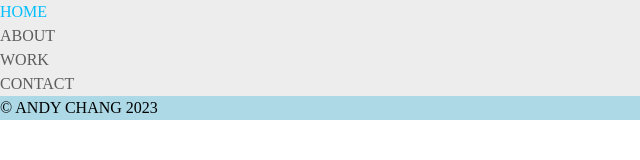
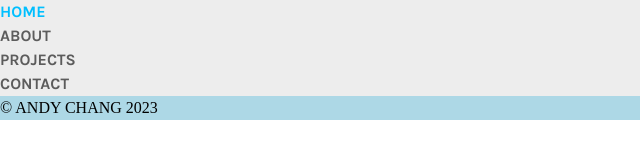
Before and after one commit to andychangdev/AndyChang_T1A2, a plain HTML site: page index.html in a window 1280 px wide. Shown: the full height of the page, 0-640 px from the left. Drawn offline with nearby package versions, Linux system fonts and the light colour scheme; files that its build step writes are made by us from their sources.

Commit message:
Updated readme and font face

```diff
--- a/index.html
+++ b/index.html
@@ -12,7 +12,7 @@
         <ul>
           <li class="selected"><a href="./index.html">Home</a></li>
           <li><a href="./pages/about.html">About</a></li>
-          <li><a href="./pages/projects.html">Work</a></li>
+          <li><a href="./pages/projects.html">Projects</a></li>
           <li><a href="./pages/contact.html">Contact</a></li>
         </ul>
       </nav>
--- a/sass/base/_font-face.scss
+++ b/sass/base/_font-face.scss
@@ -1,3 +1,4 @@
-/*
-This area is for font
-*/
+@font-face {
+  font-family: "Karla";
+  src: url("../../font/Karla-VariableFont_wght.ttf") format("truetype");
+}
--- a/sass/layouts/_header.scss
+++ b/sass/layouts/_header.scss
@@ -1,11 +1,12 @@
-@use '../abstracts' as *;
+@use "../abstracts" as *;
 
 header {
   background-color: rgb(237, 237, 237);
+  font-family: "Karla";
+  font-weight: 700;
 }
 
 nav {
-
   a {
     color: #5c5c5c;
     text-decoration: none;
```
Also changed, not shown: pages/about.html (+1 -1 lines), pages/contact.html (+1 -1 lines), pages/projects.html (+1 -1 lines), font/Karla-VariableFont_wght.ttf (added), images/readme/readme-banner.png (added), 2 other files.
